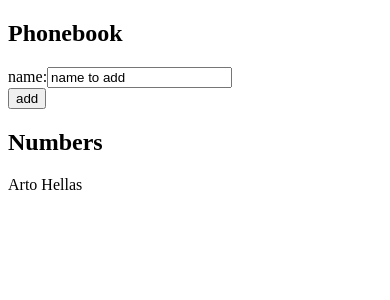
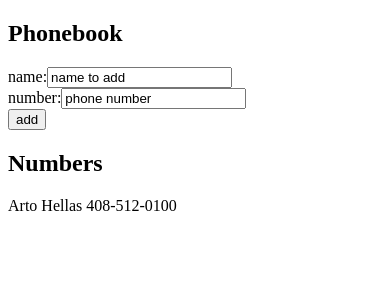
Before and after one commit to andrewdmoore408/full-stack-open-course, a React (Create React App) app in the folder part2/phonebook/: page / in a window 390 px wide. Shown: the top 300 px of the page. Built offline with nearby package versions, Linux system fonts and the light colour scheme; the HTML template or start-up script is replaced by a standard one.

Commit message:
Add phone numbers to phonebook; reset form fields after a contact is successfully added

```diff
--- a/part2/phonebook/src/App.js
+++ b/part2/phonebook/src/App.js
@@ -3,9 +3,10 @@
 
 const App = () => {
   const [ persons, setPersons ] = useState([
-    { name: 'Arto Hellas' }
+    { name: 'Arto Hellas', number: '408-512-0100' }
   ]);
   const [ newName, setNewName ] = useState('name to add');
+  const [ newNumber, setNewNumber ] = useState('phone number');
 
   const handleAddContact = (event) => {
     event.preventDefault();
@@ -14,12 +15,18 @@
     if (persons.find(person => person.name === newName)) {
       alert(`${newName} is already in phonebook`);
     } else {
-      setPersons(persons.concat({name: newName}));
+      setPersons(persons.concat({name: newName, number: newNumber}));
+      setNewName('name to add');
+      setNewNumber('phone number');
     }
   };
 
   const handleNameChange = (event) => {
     setNewName(event.target.value);
+  };
+
+  const handleNumberChange = (event) => {
+    setNewNumber(event.target.value);
   };
 
   return (
@@ -34,12 +41,19 @@
           />
         </div>
         <div>
+          number:
+          <input
+            value={newNumber}
+            onChange={handleNumberChange}
+          />
+        </div>
+        <div>
           <button type="submit">add</button>
         </div>
       </form>
       <h2>Numbers</h2>
       <div>
-        {persons.map(person => <Contact key={person.name} name={person.name} />)}
+        {persons.map(person => <Contact key={person.name} name={person.name} number={person.number}/>)}
       </div>
     </div>
   );
--- a/part2/phonebook/src/components/contact.js
+++ b/part2/phonebook/src/components/contact.js
@@ -1,8 +1,8 @@
 import React from 'react';
 
-const Contact = ({ name }) => (
+const Contact = ({ name, number }) => (
   <p>
-    {name}
+    {name} {number}
   </p>
 );
 
```
